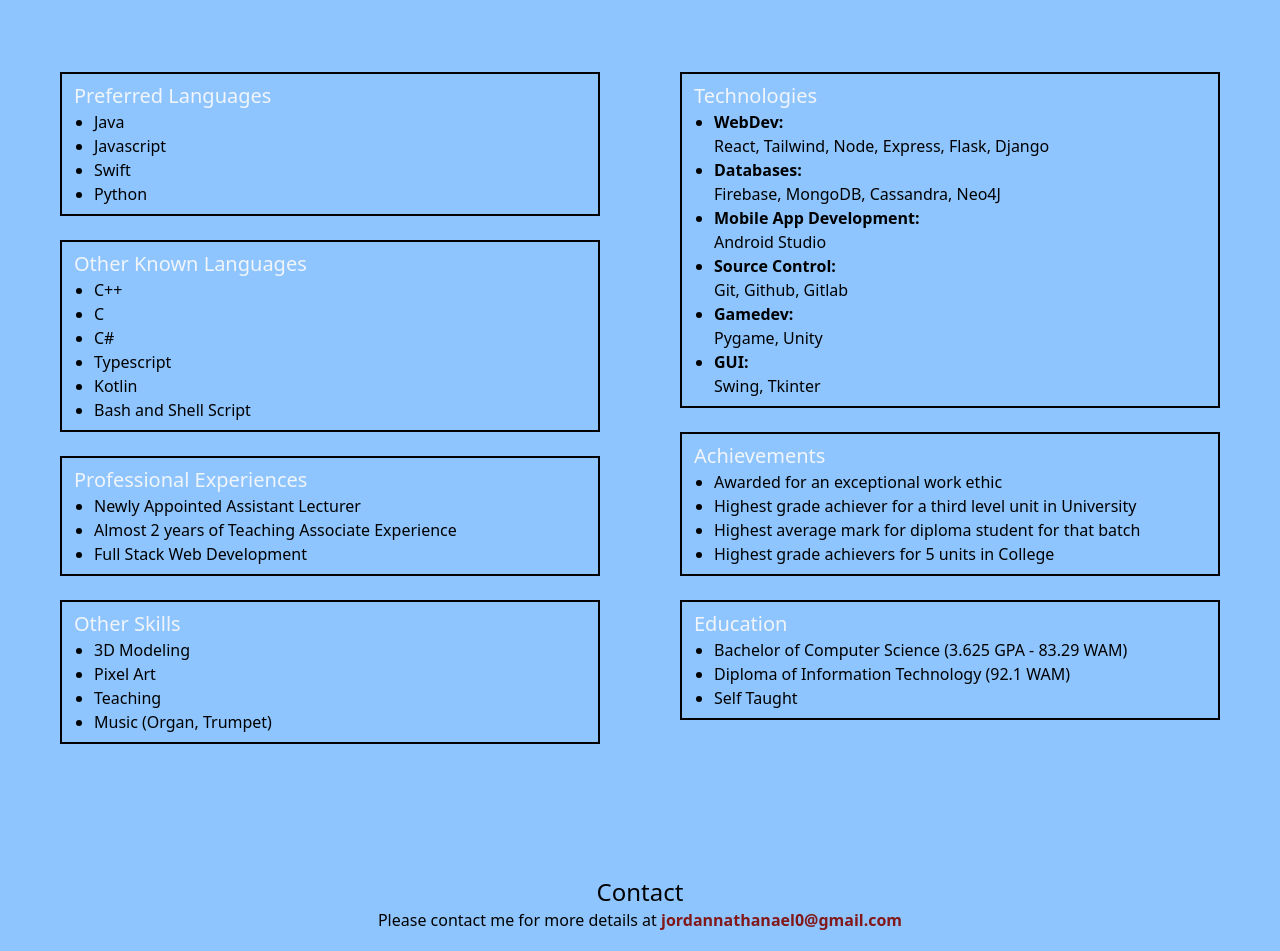
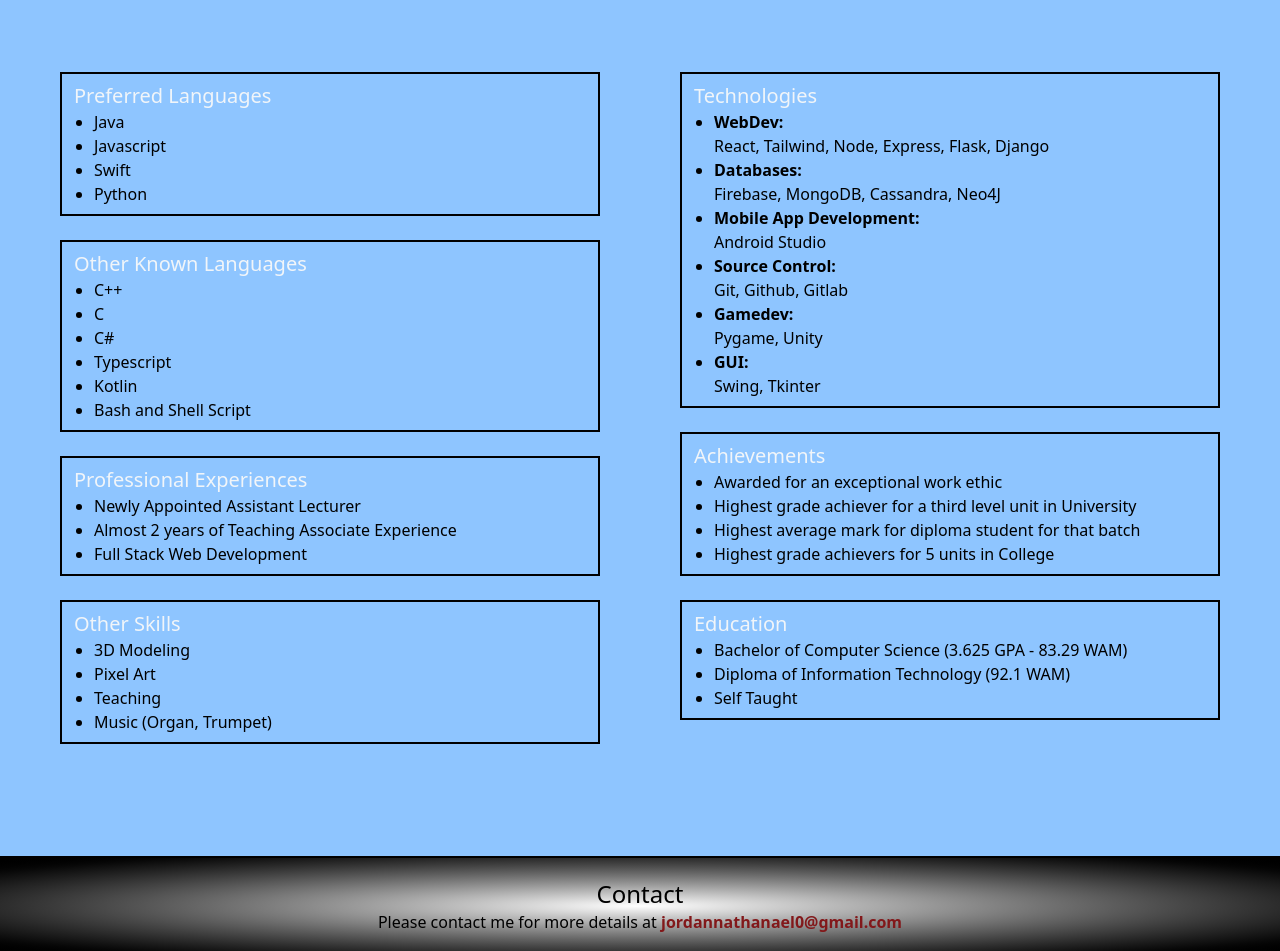
Before and after one commit to XrayenJN/PersonalWebsite, a React (Vite) app: page /skills in a window 1280 px wide. Shown: the top 951 px of the page. Built offline with nearby package versions, Linux system fonts and the light colour scheme.

Commit message:
feat: add background to the footer

```diff
--- a/src/components/Footer.jsx
+++ b/src/components/Footer.jsx
@@ -2,7 +2,7 @@
 
 const Footer = () => {
   return (
-    <div className="flex justify-around p-5 space-x-10 m:flex-row ssm:flex-col space-y-2">
+    <div className="border-t-2 flex justify-around p-5 space-x-10 m:flex-row ssm:flex-col space-y-2 bg-radial from-white to-black">
       <div className="items-center">
           <h1 className="text-center text-2xl">Contact</h1>
           <p className="text-center">Please contact me for more details at
```
